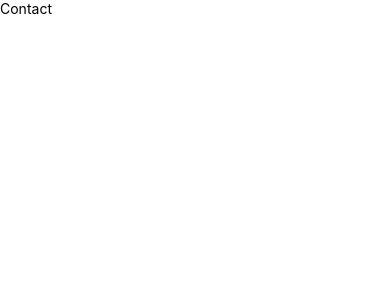
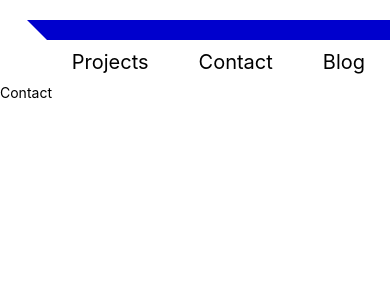
Before and after one commit to SKR301/SKR301.github.io, a React Native app: screen /contact in a window 390 px wide. Shown: the top 300 px of the page. Built offline with nearby package versions, Linux system fonts and the light colour scheme.

Commit message:
added navbar to contact page

```diff
--- a/App.js
+++ b/App.js
@@ -5,16 +5,11 @@ import Blogs from './src/blogs';
 import Contact from './src/contact';
 import Projects from './src/projects';
 
-
 const windowWidth = Dimensions.get('window').width;
 const windowHeight = Dimensions.get('window').height;
 
 export default function App() {
 	return (
-		// <Homepage />
-		// <Blogs />
-		// <Projects />
-		// <Contact />
 		<BrowserRouter>
 			<Routes>
 				<Route path='/' element={<Homepage />} />
--- a/src/contact.js
+++ b/src/contact.js
@@ -1,4 +1,5 @@
 import { StyleSheet, Text, View, Image, Dimensions } from 'react-native';
+import Navbar from './components/navbar';
 
 const windowWidth = Dimensions.get('window').width;
 const windowHeight = Dimensions.get('window').height;
@@ -6,6 +7,7 @@ const windowHeight = Dimensions.get('window').height;
 export default function Contact() {
 	return (
 		<View>
+			<Navbar />
 			<Text>Contact</Text>
 		</View>
 	);
```
